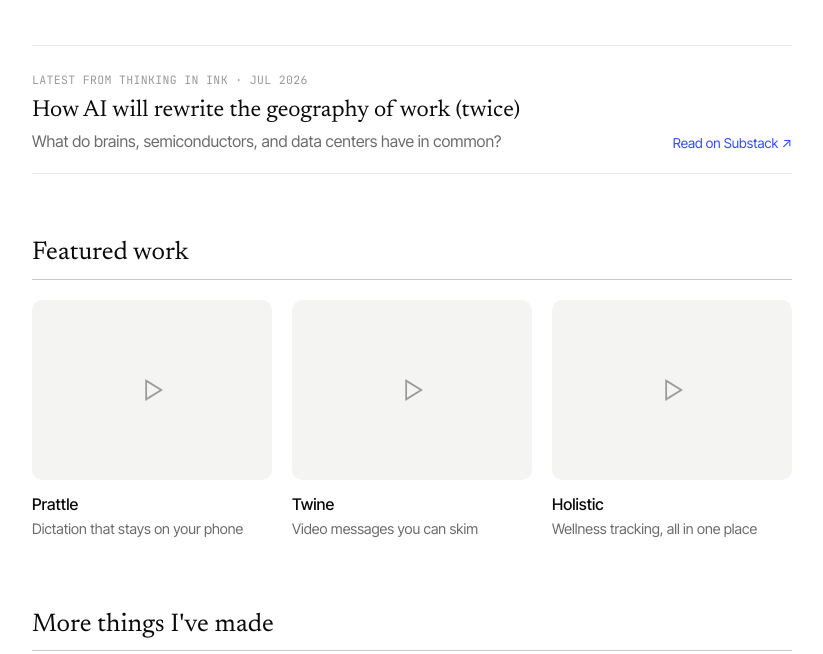
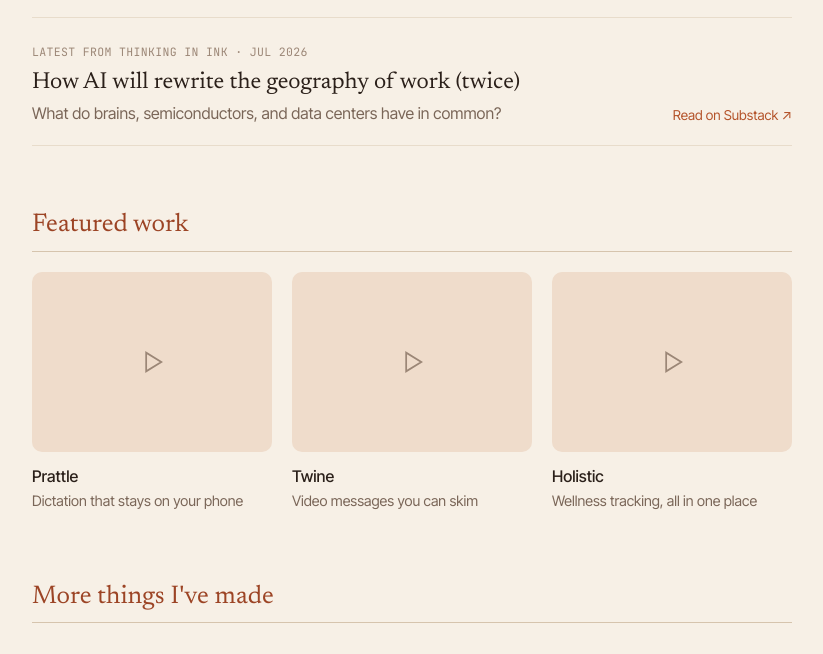
Before and after one commit to FrozenMime/homepage, a plain HTML site: page index.html in a window 1280 px wide. Shown: the part 216-870 px from the top of the page, without its empty margins (228-1051 px from the left). Drawn offline with Linux system fonts and the light colour scheme.

Commit message:
Switch homepage to a terracotta on linen palette
Warm linen background with clay links and section headings, a matching
warm dark mode, and the new tagline.

Co-Authored-By: Claude Opus 5.5 <noreply@anthropic.com>

```diff
--- a/index.html
+++ b/index.html
@@ -11,25 +11,27 @@
   <link href="https://fonts.googleapis.com/css2?family=Inter+Tight:wght@400;500&family=JetBrains+Mono:wght@400&family=Newsreader:opsz,wght@6..72,400&display=swap" rel="stylesheet">
   <style>
     :root {
-      --bg: #ffffff;
-      --fg: #0a0a0a;
-      --muted: #6b6b6b;
-      --faint: #9a9a9a;
-      --line: #e7e7e7;
-      --line-strong: #c9c9c9;
-      --tile: #f4f4f2;
-      --accent: #2f4bff;
+      --bg: #f7f0e6;
+      --fg: #2b201a;
+      --muted: #7a6658;
+      --faint: #9c8777;
+      --line: #e8dccb;
+      --line-strong: #d6c4ad;
+      --tile: #efdccb;
+      --accent: #b4532a;
+      --heading: #9c4425;
     }
     @media (prefers-color-scheme: dark) {
       :root {
-        --bg: #0a0a0a;
-        --fg: #f5f5f5;
-        --muted: #a0a0a0;
-        --faint: #6f6f6f;
-        --line: #232323;
-        --line-strong: #3a3a3a;
-        --tile: #161616;
-        --accent: #8a96ff;
+        --bg: #1a1411;
+        --fg: #f2e8dc;
+        --muted: #ad9a8a;
+        --faint: #7d6c5e;
+        --line: #2e241e;
+        --line-strong: #46382d;
+        --tile: #261d18;
+        --accent: #e08a62;
+        --heading: #e39a74;
       }
     }
     * { box-sizing: border-box; margin: 0; }
@@ -80,6 +82,7 @@
       border-bottom: 1px solid var(--line-strong);
       font-size: 1.6rem;
       line-height: 1.2;
+      color: var(--heading);
     }
 
     .featured { display: grid; grid-template-columns: repeat(3, minmax(0, 1fr)); gap: 20px; }
@@ -144,7 +147,7 @@
   <main>
     <header>
       <h1 class="serif">Paul Bendor-Samuel</h1>
-      <p class="intro">I build small, opinionated apps and write about thinking with tools. Currently in New York.</p>
+      <p class="intro">Building a better world.</p>
     </header>
 
     <!-- Update this block when a new Thinking in Ink post goes out -->
```
